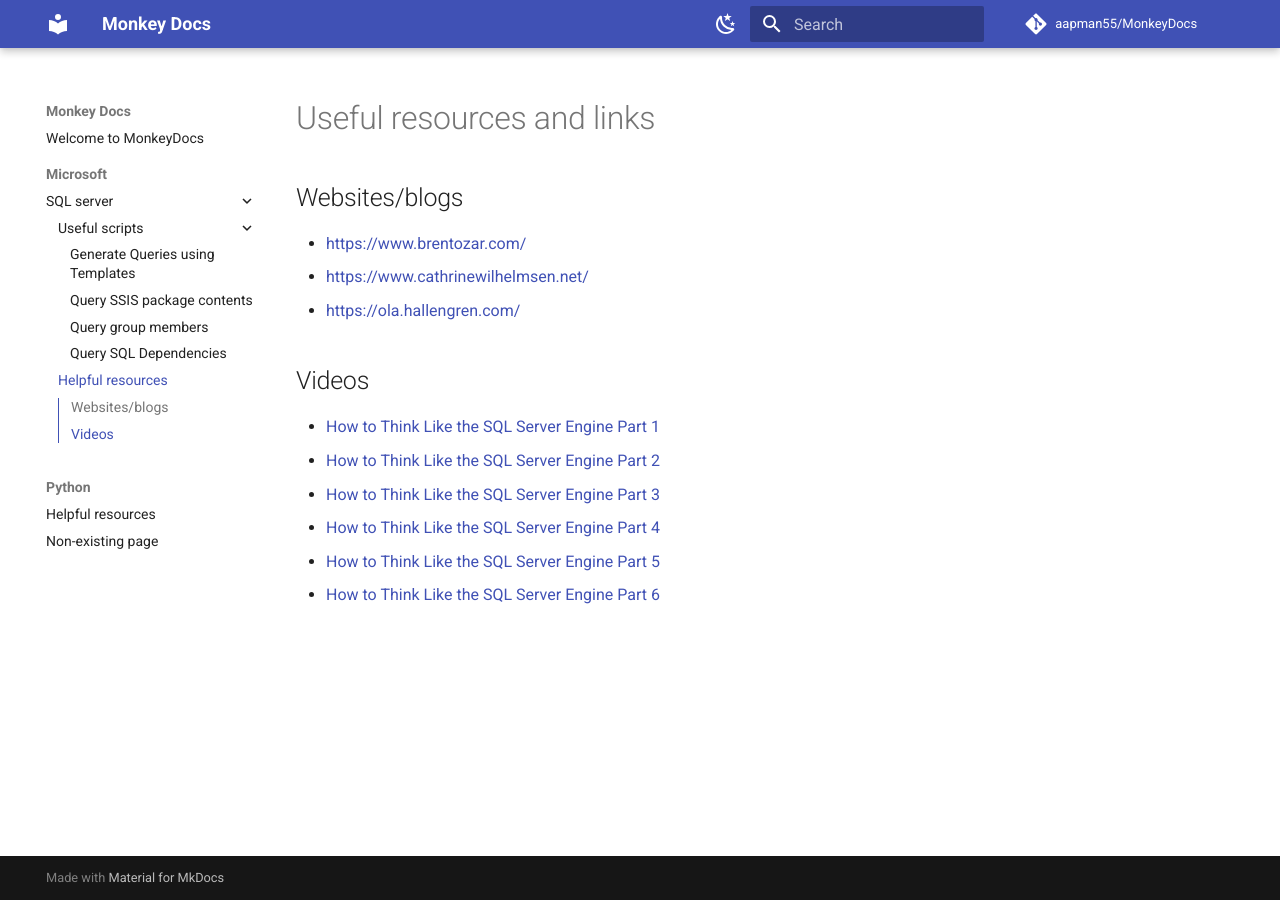
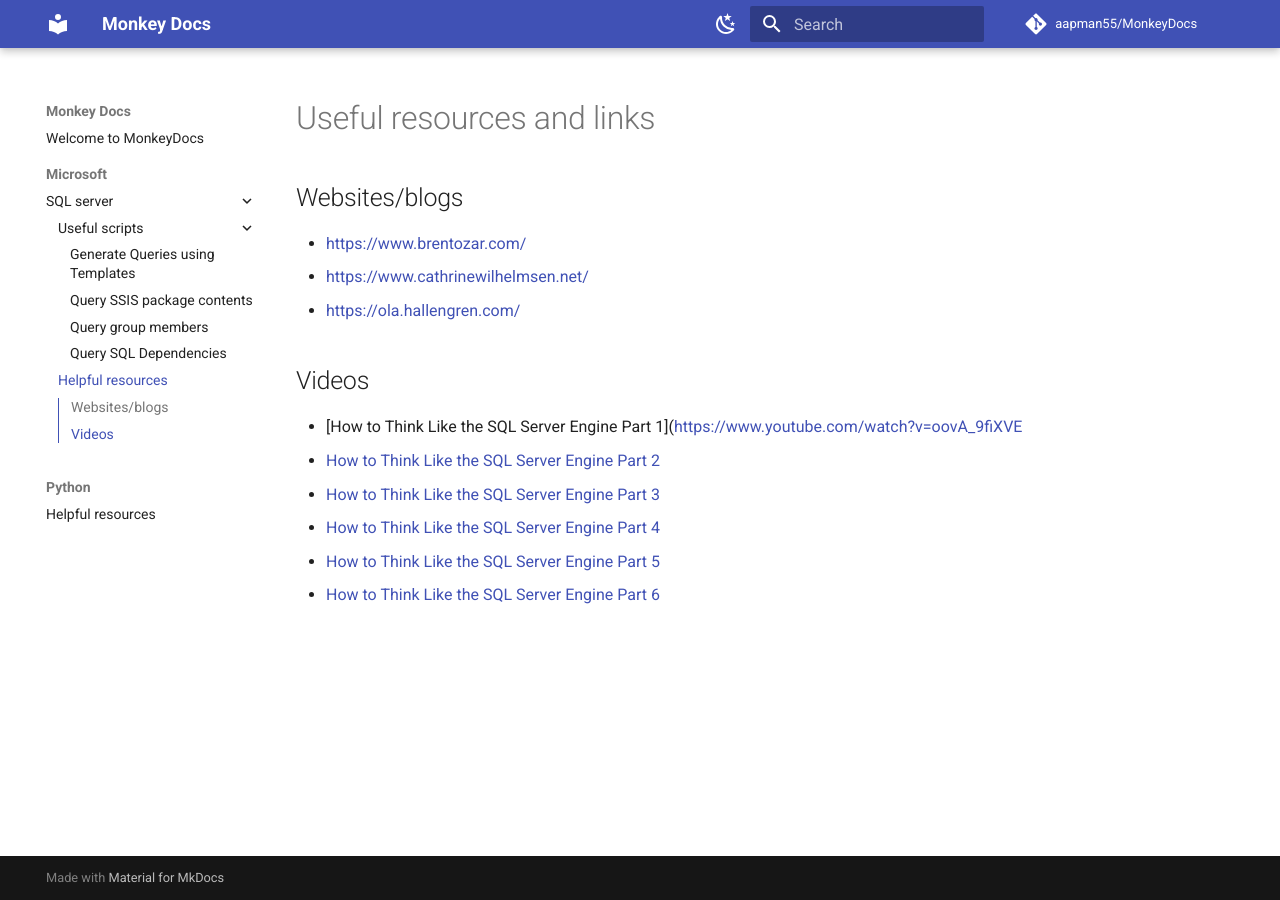
Before and after one commit to aapman55/MonkeyDocs, an MkDocs documentation site: the page built from docs/Microsoft/SQL_server/helpful_resources.md, in a window 1280 px wide. Built offline with MkDocs 1.6.1 and Material for MkDocs 9.7.7, drawn with Linux system fonts in a browser that asks for light colours; comment, search, counter and statistics services are not loaded.

Commit message:
introduce error

```diff
--- a/docs/Microsoft/SQL_server/helpful_resources.md
+++ b/docs/Microsoft/SQL_server/helpful_resources.md
@@ -7,7 +7,7 @@
 * https://ola.hallengren.com/
 
 ## Videos
-* [How to Think Like the SQL Server Engine Part 1](https://www.youtube.com/watch?v=oovA_9fiXVE)
+* [How to Think Like the SQL Server Engine Part 1](https://www.youtube.com/watch?v=oovA_9fiXVE
 * [How to Think Like the SQL Server Engine Part 2](https://www.youtube.com/watch?v=A-cL0nXofiw)
 * [How to Think Like the SQL Server Engine Part 3](https://www.youtube.com/watch?v=EmSN9IzXecU)
 * [How to Think Like the SQL Server Engine Part 4](https://www.youtube.com/watch?v=swlN-XfsvZM)
--- a/mkdocs.yml
+++ b/mkdocs.yml
@@ -80,4 +80,3 @@ nav:
         - Helpful resources: Microsoft/SQL_server/helpful_resources.md
   - Python:
     - Helpful resources: Python/helpful_resources.md
-    - Non-existing page: non-existing.md
```
Also changed, not shown: 1 other file.
